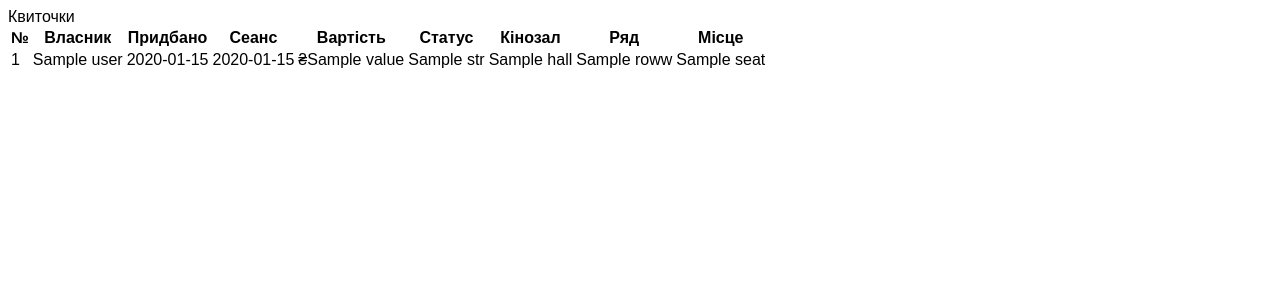
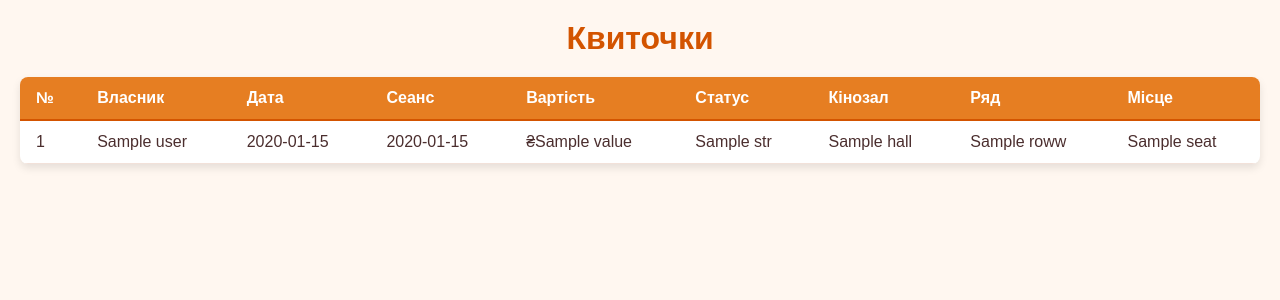
Before and after one commit to yurkohudyma/Theater2025, a Spring app: template src/main/resources/templates/tickets.html in a window 1280 px wide. Shown: the top 300 px of the page. Run offline with Thymeleaf, Linux system fonts and the light colour scheme; the template is opened without the code that fills it: most values are stand-ins (such as "Sample title", 1, 10 or a date in 2020); data that the repository does not hold is empty; some web fonts are replaced.

Commit message:
added some styles

```diff
--- a/src/main/java/ua/hudyma/Theater2025/constants/TicketStatus.java
+++ b/src/main/java/ua/hudyma/Theater2025/constants/TicketStatus.java
@@ -5,7 +5,8 @@ public enum TicketStatus {
     PAID ("Сплачено"),
     DECLINED ("Відхилено"),
     CANCELLED ("Скасовано"),
-    UTILISED ("Використано");
+    UTILISED ("Використано"),
+    RESERVED ("Заброньовано");
 
     public final String str;
 
--- a/src/main/java/ua/hudyma/Theater2025/controller/Rest/BuyController.java
+++ b/src/main/java/ua/hudyma/Theater2025/controller/Rest/BuyController.java
@@ -22,6 +22,7 @@ public class BuyController {
         var hall = hallRepository.findById(id).orElseThrow();
         model.addAttribute("rows", hall.getRowz());
         model.addAttribute("seats", hall.getSeats());
+        model.addAttribute("hall", id);
         return "buy";
 
     }
--- a/src/main/resources/static/css/style.css
+++ b/src/main/resources/static/css/style.css
@@ -1,3 +1,143 @@
 * {
     font-family: "Arsenal", sans-serif;
 }
+
+/* Загальні стилі */
+body {
+    font-family: 'Segoe UI', Tahoma, Geneva, Verdana, sans-serif;
+    background-color: #fff7f0;
+    color: #4b2e2e;
+    margin: 0;
+    padding: 20px;
+}
+
+/* Заголовок */
+.ticket_header {
+    font-size: 2em;
+    font-weight: bold;
+    margin-bottom: 20px;
+    color: #d35400; /* насичений оранжевий */
+    text-align: center;
+}
+
+/* Таблиця */
+.ticket_table {
+    width: 100%;
+    border-collapse: collapse;
+    box-shadow: 0 4px 8px rgba(0, 0, 0, 0.1);
+    background-color: #fff;
+    border-radius: 8px;
+    overflow: hidden;
+}
+
+/* Заголовки стовпців */
+.ticket_table_legend {
+    background-color: #e67e22; /* яскравий оранжевий */
+    color: white;
+    text-align: left;
+    font-weight: bold;
+}
+
+.ticket_table_legend th {
+    padding: 12px 16px;
+    border-bottom: 2px solid #d35400;
+}
+
+/* Рядки з даними */
+.ticket_unit {
+    padding: 12px 16px;
+    border-bottom: 1px solid #f2e1d9;
+}
+
+/* Чергування кольорів рядків */
+.ticket_table tbody tr:nth-child(even) {
+    background-color: #fdf1e4;
+}
+
+/* Ховер-ефект */
+.ticket_table tbody tr:hover {
+    background-color: #fdebd0;
+    transition: background-color 0.3s ease;
+}
+
+/* Адаптивність */
+@media (max-width: 768px) {
+    .ticket_table, .ticket_table thead, .ticket_table tbody, .ticket_table th, .ticket_table td, .ticket_table tr {
+        display: block;
+    }
+
+    .ticket_table_legend {
+        display: none;
+    }
+
+    .ticket_unit {
+        padding: 10px;
+        border: none;
+        border-bottom: 1px solid #f5d9c0;
+        position: relative;
+    }
+
+    .ticket_unit::before {
+        content: attr(data-label);
+        font-weight: bold;
+        display: block;
+        margin-bottom: 4px;
+        color: #b34700;
+    }
+}
+	/* Таблиця місць */
+#myTable {
+    margin: 0 auto;
+    border-collapse: collapse;
+}
+
+/* Рядки місць */
+.seat-row {
+    text-align: center;
+}
+
+/* Комірки місць */
+.seat-cell {
+    padding: 6px;
+}
+
+/* Кнопки місць */
+.seat-button {
+    background-color: #e67e22; /* оранжевий */
+    color: white;
+    border: none;
+    border-radius: 4px;
+    padding: 8px 12px;
+    cursor: pointer;
+    font-weight: bold;
+    transition: background-color 0.3s ease;
+}
+
+.seat-button:hover {
+    background-color: #d35400; /* темніший оранжевий */
+}
+
+/* Позначення ряду */
+.row-label {
+    font-weight: bold;
+    padding-left: 10px;
+    padding-right: 10px;
+    background-color: #f8e4d1; /* ніжний бежево-коричневий */
+    color: #4b2e2e;
+    border-left: 2px solid #d35400;
+}
+
+.issuedTicketPanel {
+    display: flex;
+    justify-content: center; /* центрує горизонтально */
+    margin-top: 30px;
+}
+
+.issuedTicketPanel table {
+    text-align: center;       /* центрує текст у клітинках */
+    border-collapse: collapse;
+    background-color: #fff8f0;
+    box-shadow: 0 4px 12px rgba(0, 0, 0, 0.1);
+    padding: 20px;
+    border-radius: 10px;
+}
--- a/src/main/resources/templates/buy.html
+++ b/src/main/resources/templates/buy.html
@@ -22,6 +22,7 @@
     <script th:inline="javascript">
         window.rows = /*[[${rows}]]*/;
         window.seats = /*[[${seats}]]*/;
+        window.hall = /*[[${hall}]]*/;
     </script>
 
     <table id="myTable" border="1"></table>
--- a/src/main/resources/templates/tickets.html
+++ b/src/main/resources/templates/tickets.html
@@ -28,7 +28,7 @@
             <tr class="ticket_table_legend">
                 <th>№</th>
                 <th>Власник</th>
-                <th>Придбано</th>
+                <th>Дата</th>
                 <th>Сеанс</th>
                 <th>Вартість</th>
                 <th>Статус</th>
@@ -41,8 +41,8 @@
             <tr th:each="ticket : ${ticketList}">
                 <td class="ticket_unit" th:text="${ticket.id}"></td>
                 <td class="ticket_unit" th:text="${ticket.user.name}"></td>
-                <td class="ticket_unit" th:text="${ticket.purchasedOn}"></td>
                 <td class="ticket_unit" th:text="${ticket.scheduledOn}"></td>
+                <td class="ticket_unit" th:text="${ticket.movie.schedule.timeSlot}"></td>
                 <td class="ticket_unit" th:text="'₴'+${ticket.value}"></td>
                 <td class="ticket_unit" th:text="${ticket.ticketStatus.str}"></td>
                 <td class="ticket_unit" th:text="${ticket.hall.name}"></td>
```
Also changed, not shown: src/main/java/ua/hudyma/Theater2025/controller/TicketController.java (+4 -4 lines), src/main/java/ua/hudyma/Theater2025/model/Movie.java (+1 -7 lines), src/main/java/ua/hudyma/Theater2025/model/Schedule.java (+16 -13 lines), src/main/resources/static/js/renderSeats.js (+7 -3 lines).
